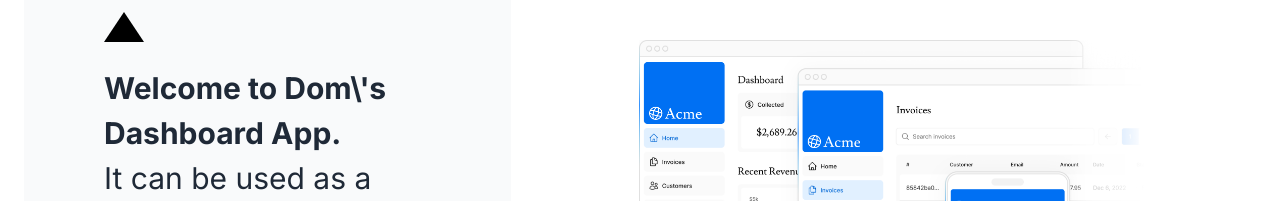
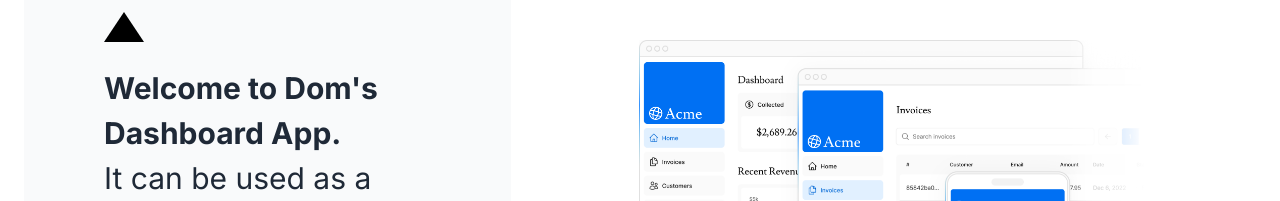
Before and after one commit to Anonym0usLemon/vercel-dashboard-app, a Next.js app: page / in a window 1280 px wide. Shown: the part 280-481 px from the top of the page. Built offline with nearby package versions, Linux system fonts and the light colour scheme.

Commit message:
fixed compliation issue

```diff
--- a/app/page.tsx
+++ b/app/page.tsx
@@ -4,6 +4,7 @@ import Link from 'next/link';
 import Image from 'next/image';
 
 export default function Page() {
+  const authorName = "Dom's";
   return (
     <main className="flex min-h-screen flex-col p-6">
       <div className="flex h-20 shrink-0 items-end rounded-lg bg-blue-500 p-4 md:h-52">
@@ -13,7 +14,7 @@ export default function Page() {
         <div className="flex flex-col justify-center gap-6 rounded-lg bg-gray-50 px-6 py-10 md:w-2/5 md:px-20">
         <div className="h-0 w-0 border-b-[30px] border-l-[20px] border-r-[20px] border-b-black border-l-transparent border-r-transparent"/>
           <p className={`text-xl text-gray-800 md:text-3xl md:leading-normal`}>
-            <strong>Welcome to Dom\'s Dashboard App.</strong><br/>
+            <strong>Welcome to {authorName} Dashboard App.</strong><br/>
             It can be used as a template for other projects and is brought to you by <strong>Vercel</strong>.
           </p>
           <Link
```
